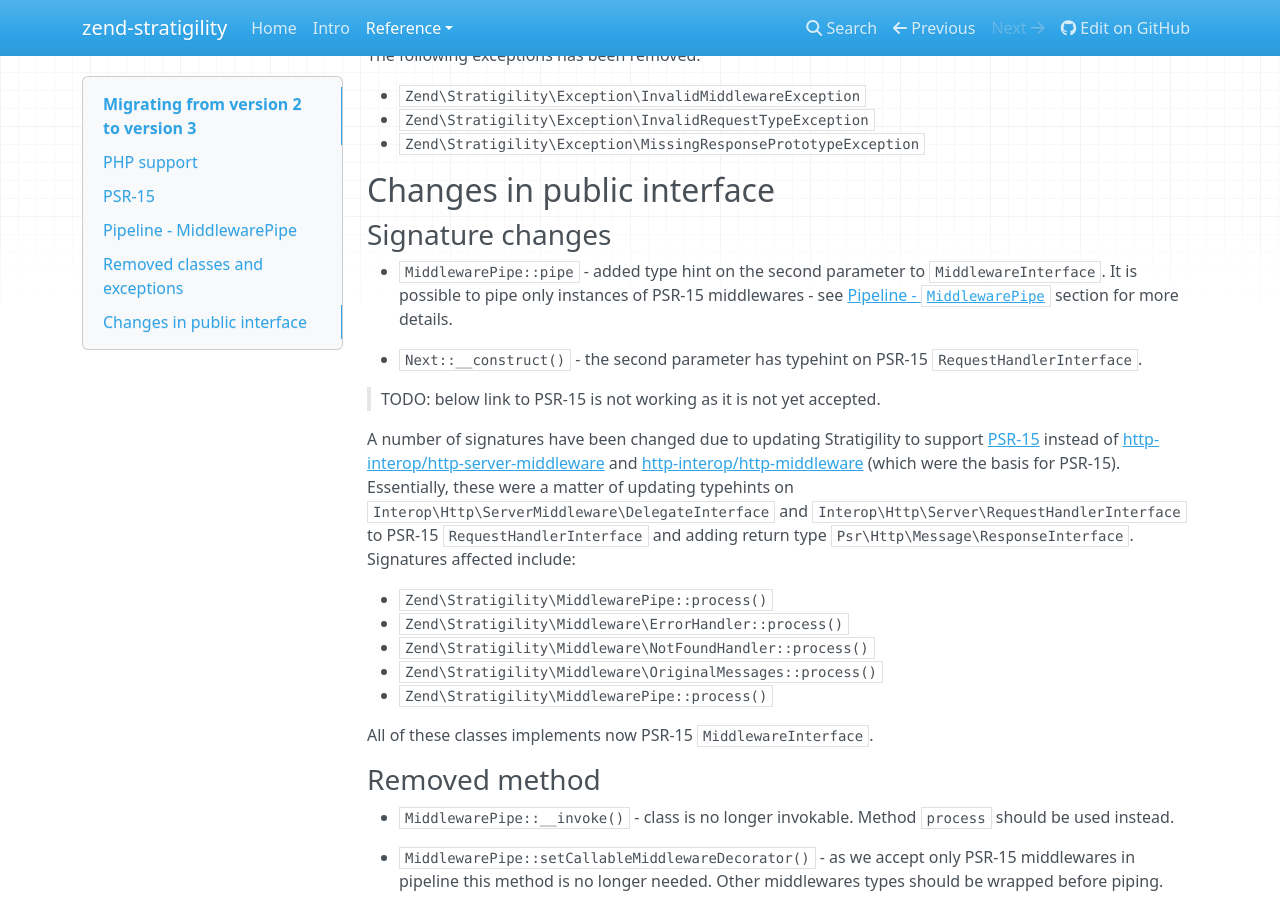
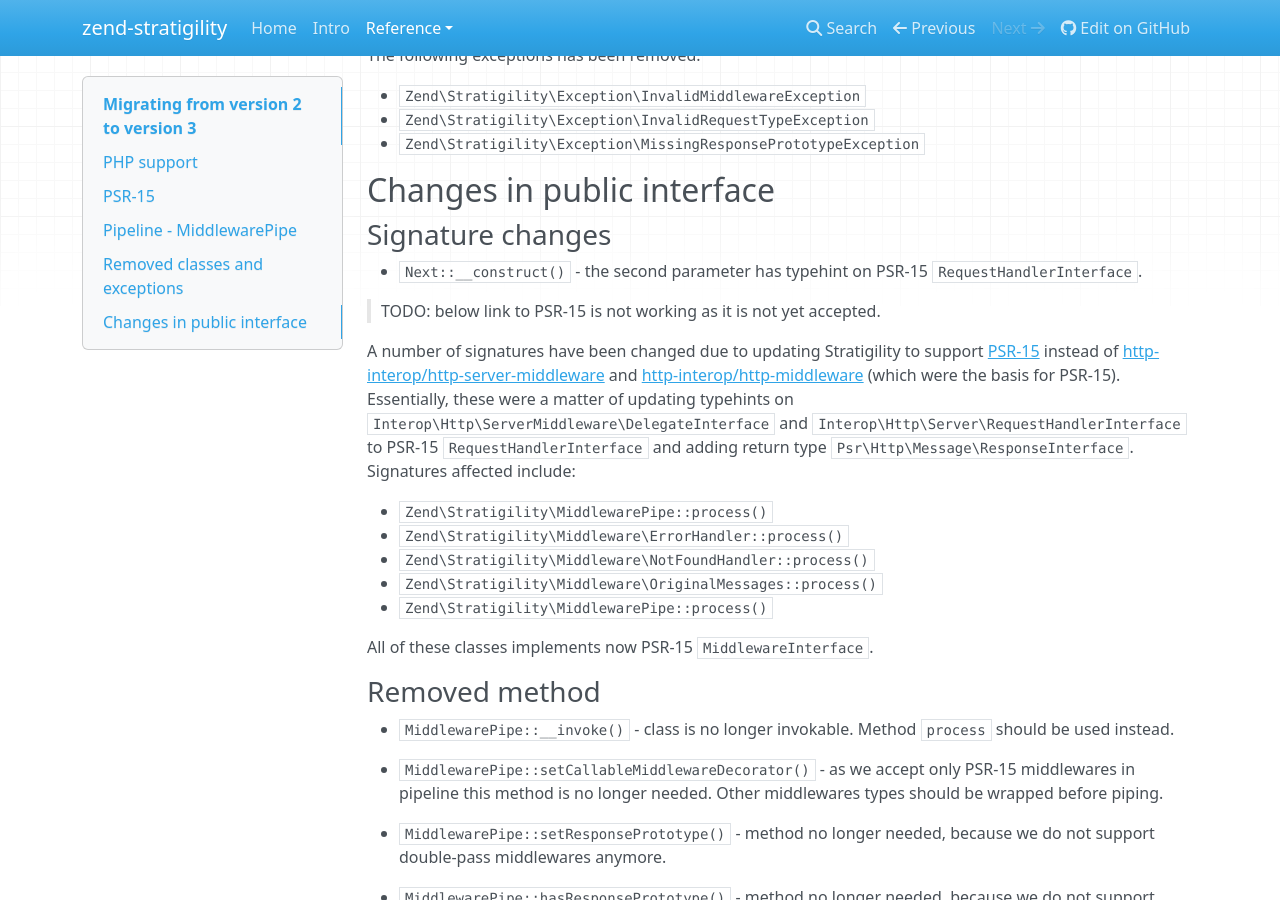
Before and after one commit to zendframework/zend-stratigility, an MkDocs documentation site: the page built from docs/book/migration/to-v3.md, in a window 1280 px wide and 900 px high, scrolled down 933 px. Built offline with MkDocs 1.6.1, drawn with Linux system fonts in a browser that asks for light colours; nearby versions of some CDN libraries; old or Windows-style settings are respelled for this version of MkDocs.

Commit message:
Removed MiddlewareInterface typehing on MiddlewarePipe::pipe

```diff
--- a/docs/book/migration/to-v3.md
+++ b/docs/book/migration/to-v3.md
@@ -50,11 +50,6 @@ The following exceptions has been removed:
 
 ### Signature changes
 
-- `MiddlewarePipe::pipe` - added type hint on the second parameter to
-  `MiddlewareInterface`. It is possible to pipe only instances of PSR-15
-  middlewares - see [Pipeline - `MiddlewarePipe`](#pipeline-middlewarepipe)
-  section for more details.
-
 - `Next::__construct()` - the second parameter has typehint on
   PSR-15 `RequestHandlerInterface`.
 
```
Also changed, not shown: 1 other file.
